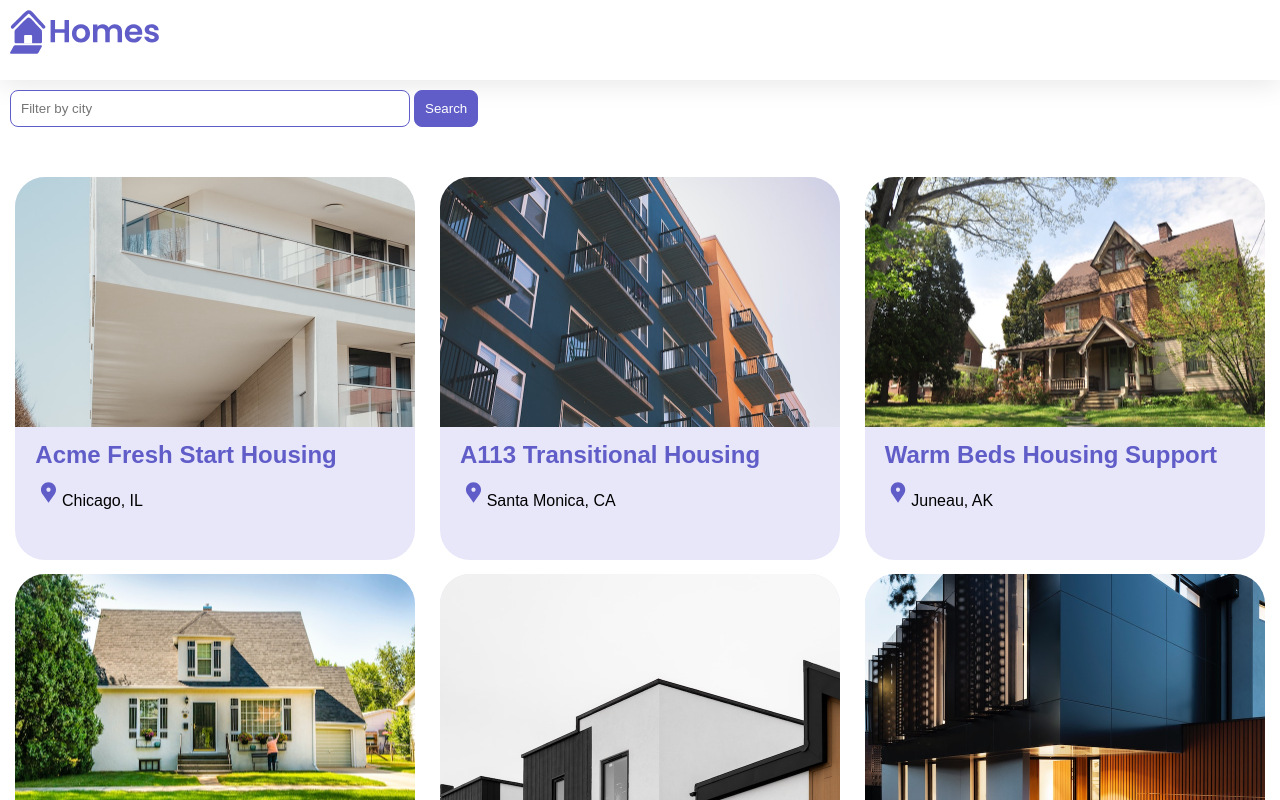
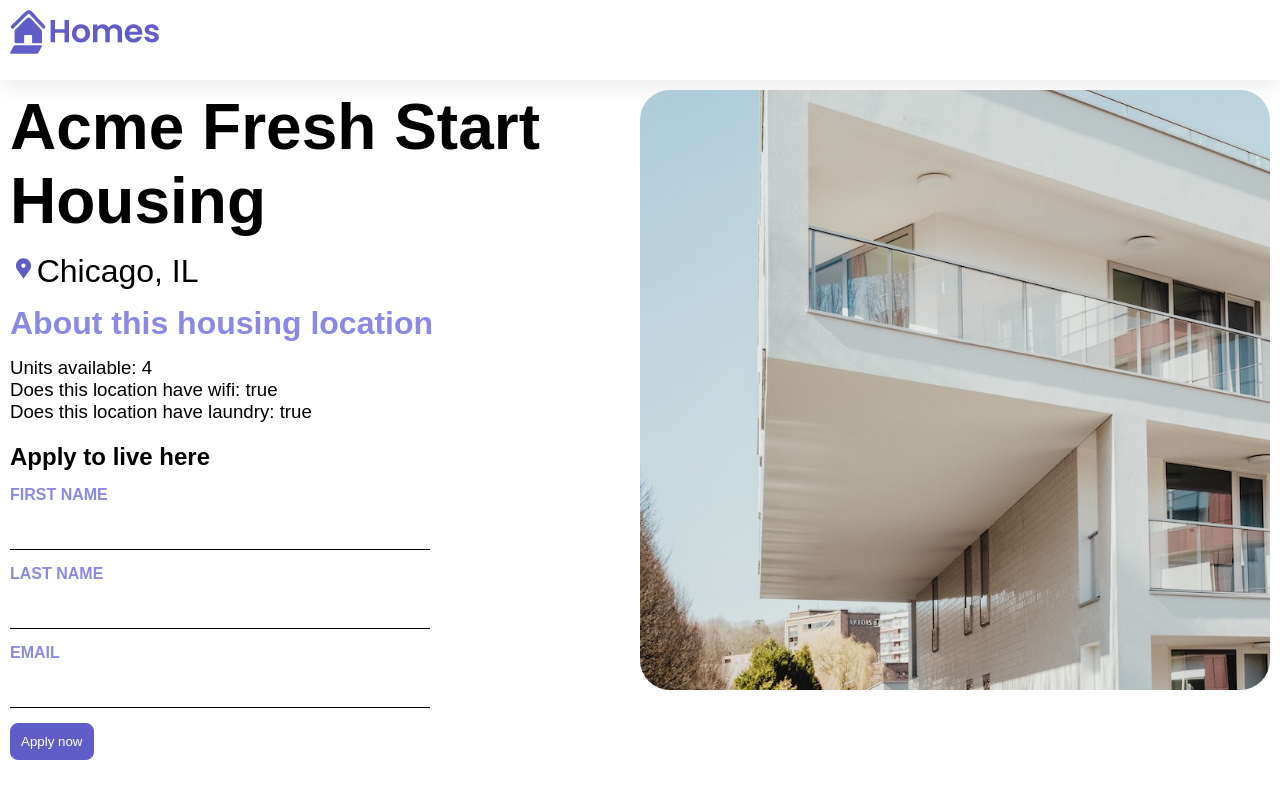
Before and after one commit to daniel-r-teixeira/AgularDev-tutorial, an Angular app: page /details/0 in a window 1280 px wide. Shown: the top 800 px of the page. Built offline with nearby package versions, Linux system fonts and the light colour scheme.

Commit message:
Add the search feature to your app

```diff
--- a/src/app/app.component.ts
+++ b/src/app/app.component.ts
@@ -1,22 +1,26 @@
 import { Component } from '@angular/core';
+// components
 import { HomeComponent } from './home/home.component';
+// route
+import { RouterModule } from '@angular/router';
 
 @Component({
   standalone: true,
   selector: 'app-root',
   template: `
     <main>
-      <header class = "brand-name">
-        <img class = "brand-logo" src = "/assets/logo.svg" alt = "logo" aria-hidden = "true" >
-      </header>
-
+      <a [routerLink]="['/']">
+        <header class = "brand-name">
+          <img class = "brand-logo" src = "/assets/logo.svg" alt = "logo" aria-hidden = "true" >
+        </header>
+      </a>
       <section class="content">
-        <app-home></app-home>
+        <router-outlet></router-outlet>
       </section>
     </main>
   `,
   styleUrls: ['./app.component.css'],
-  imports: [HomeComponent]
+  imports: [HomeComponent,RouterModule]
 })
 export class AppComponent {
   title = 'homes';
--- a/src/app/details/details.component.ts
+++ b/src/app/details/details.component.ts
@@ -1,5 +1,6 @@
 import { Component, inject } from '@angular/core';
 import { CommonModule } from '@angular/common';
+import { FormControl, FormGroup, ReactiveFormsModule } from '@angular/forms';
 // routes
 import { ActivatedRoute } from '@angular/router';
 // services
@@ -10,28 +11,38 @@ import { HousingLocation } from '../housing-location';
 @Component({
   selector: 'app-details',
   standalone: true,
-  imports: [CommonModule],
+  imports: [CommonModule, ReactiveFormsModule],
   template: `
-    <p>
-      details works! {{housingLocation?.id}}
-    </p>
   <article>
-      <img class="listing-photo" [src]="housingLocation?.photo">
+    <img
+      class="listing-photo"
+      [src]="housingLocation?.photo"
+      alt="Exterior photo of {{ housingLocation?.name }}"
+      crossorigin
+    />
     <section class="listing-description">
-        <h2 class="listing-heading">{{housingLocation?.name}}</h2>
-        <p class="listing-location">{{housingLocation?.city}}, {{housingLocation?.state}}</p>
+      <h2 class="listing-heading">{{ housingLocation?.name }}</h2>
+      <p class="listing-location">{{ housingLocation?.city }}, {{ housingLocation?.state }}</p>
     </section>
     <section class="listing-features">
-        <h2 class="listing-heading">About this housing location</h2>
+      <h2 class="section-heading">About this housing location</h2>
       <ul>
-          <li>Units availabe: {{housingLocation?.availableUnits}}</li>
-          <li>Does this location have wifi: {{housingLocation?.wifi}}</li>
-          <li>Does this location have laundry: {{housingLocation?.laundry}}</li>
+        <li>Units available: {{ housingLocation?.availableUnits }}</li>
+        <li>Does this location have wifi: {{ housingLocation?.wifi }}</li>
+        <li>Does this location have laundry: {{ housingLocation?.laundry }}</li>
       </ul>
     </section>
     <section class="listing-apply">
-        <h2 class="listing-heading">Apply now to live here</h2>
-        <button class"primary" type="button">Apply now</button>
+      <h2 class="section-heading">Apply to live here</h2>
+      <form [formGroup]="applyForm" (submit)="submitApplication()">
+          <label for="first-name">First Name</label>
+          <input id="first-name" type="text" formControlName="firstName" />
+          <label for="last-name">Last Name</label>
+          <input id="last-name" type="text" formControlName="lastName" />
+          <label for="email">Email</label>
+          <input id="email" type="email" formControlName="email" />
+          <button type="submit" class="primary">Apply now</button>
+        </form>
     </section>
   </article>
   `,
@@ -41,9 +52,22 @@ export class DetailsComponent {
   route: ActivatedRoute = inject(ActivatedRoute);
   housingService = inject(HousingService);
   housingLocation: HousingLocation | undefined;
+  applyForm = new FormGroup({
+    firstName: new FormControl(''),
+    lastName: new FormControl(''),
+    email: new FormControl('')
+  })
 
   constructor () {
     const housingLocarionId = Number(this.route.snapshot.params["id"])
     this.housingLocation = this.housingService.getHousingLocationById(housingLocarionId);
   }
+
+  submitApplication(){
+    this.housingService.submitApplication(
+      this.applyForm.value.firstName ?? '',
+      this.applyForm.value.lastName ?? '',
+      this.applyForm.value.email ?? '',
+    );
   }
+}
--- a/src/app/home/home.component.ts
+++ b/src/app/home/home.component.ts
@@ -14,13 +14,13 @@ import { HousingService } from '../housing.service';
   template: `
   <section>
     <form>
-      <input type="text" placeholder="Filter by city" />
-      <button class="primary" type="button">Search</button>
+      <input type="text" placeholder="Filter by city" #filter/>
+      <button class="primary" type="button" (click)="filterResults(filter.value)">Search</button>
     </form>
   </section>
 
     <section class="results">
-      <app-housing-location *ngFor="let housingLocation of housingLocationList" [housingLocation]="housingLocation"></app-housing-location>
+      <app-housing-location *ngFor="let housingLocation of filteredLocationList" [housingLocation]="housingLocation"></app-housing-location>
     </section>
   `,
   styleUrls: ['./home.component.css']
@@ -28,8 +28,18 @@ import { HousingService } from '../housing.service';
 export class HomeComponent {
   housingLocationList: HousingLocation[] = [];
   housingService: HousingService = inject(HousingService);
+  filteredLocationList: HousingLocation[] = [];
 
   constructor () {
     this.housingLocationList = this.housingService.getAllHousingLocations();
+    this.filteredLocationList = this.housingLocationList;
+  }
+
+  filterResults(text: string) {
+    if(!text) this.filteredLocationList = this.housingLocationList;
+
+    this.filteredLocationList = this.housingLocationList.filter(
+      housingLocation => housingLocation?.city.toLowerCase().includes(text.toLowerCase())
+    );
   }
 }
--- a/src/app/housing-location/housing-location.component.ts
+++ b/src/app/housing-location/housing-location.component.ts
@@ -1,16 +1,20 @@
 import { Component, Input } from '@angular/core';
 import { CommonModule } from '@angular/common';
+// interfaces
 import { HousingLocation } from "../housing-location"
+// route
+import { RouterModule } from '@angular/router';
 
 @Component({
   selector: 'app-housing-location',
   standalone: true,
-  imports: [CommonModule],
+  imports: [CommonModule, RouterModule],
   template: `
     <section class="listing">
       <img class="listing-photo" [src]="housingLocation.photo" alt="Exterior photo of {{housingLocation.name}}">
       <h2 class="listing-heading">{{housingLocation.name}}</h2>
       <p class="listing-location">{{housingLocation.city}}, {{housingLocation.state}}</p>
+      <a [routerLink]="['/details', housingLocation.id]">Learn more</a>
     </section>
   `,
   styleUrls: ['./housing-location.component.css']
--- a/src/app/housing.service.ts
+++ b/src/app/housing.service.ts
@@ -117,4 +117,10 @@ export class HousingService {
   getHousingLocationById(id: Number) : HousingLocation | undefined{
     return this.housingLocationList.find(housingLocation => housingLocation.id === id);
   }
+
+  submitApplication(firstName: string, lastName: string, email: string) {
+    console.log(
+      `Homes application received: firstName: ${firstName}, lastName: ${lastName}, email: ${email}.`,
+    );
+  }
 }
--- /dev/null
+++ b/src/app/routes.ts
@@ -0,0 +1,11 @@
+import {Routes} from '@angular/router';
+// components
+import {HomeComponent} from './home/home.component';
+import {DetailsComponent} from './details/details.component';
+
+const routeConfig: Routes = [
+    { path: '', component: HomeComponent, title: "Home Page" },
+    { path: 'details/:id', component: DetailsComponent, title: "Details Page" }
+];
+
+export default routeConfig;
--- a/src/main.ts
+++ b/src/main.ts
@@ -1,5 +1,11 @@
 import { bootstrapApplication } from '@angular/platform-browser';
 import { AppComponent } from './app/app.component';
+import { provideRouter } from '@angular/router';
+import routeConfig from './app/routes'
 
-bootstrapApplication(AppComponent)
+bootstrapApplication(AppComponent, {
+  providers: [
+    provideRouter(routeConfig)
+  ]
+})
   .catch(err => console.error(err));
```
Also changed, not shown: src/app/details/details.component.css (+0 -11 lines). Lines whose indentation alone changed are shown as unchanged.
